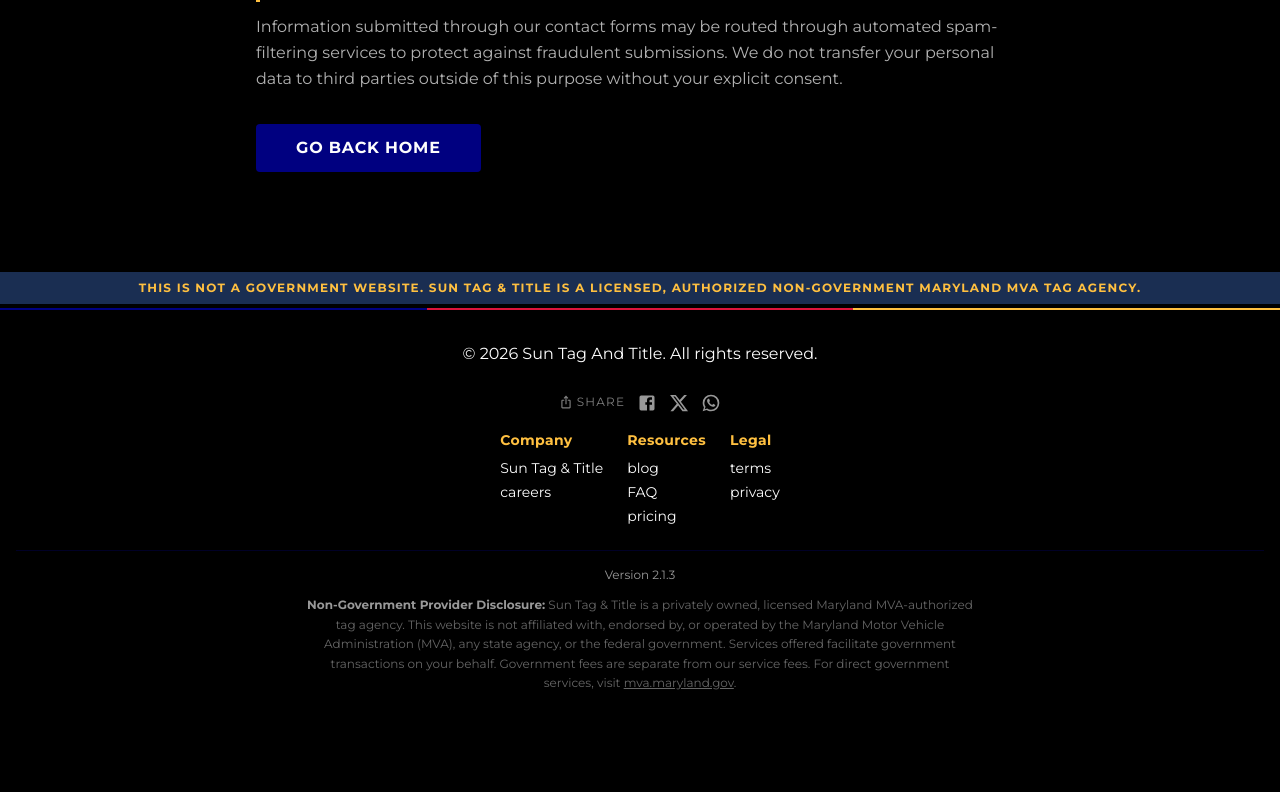
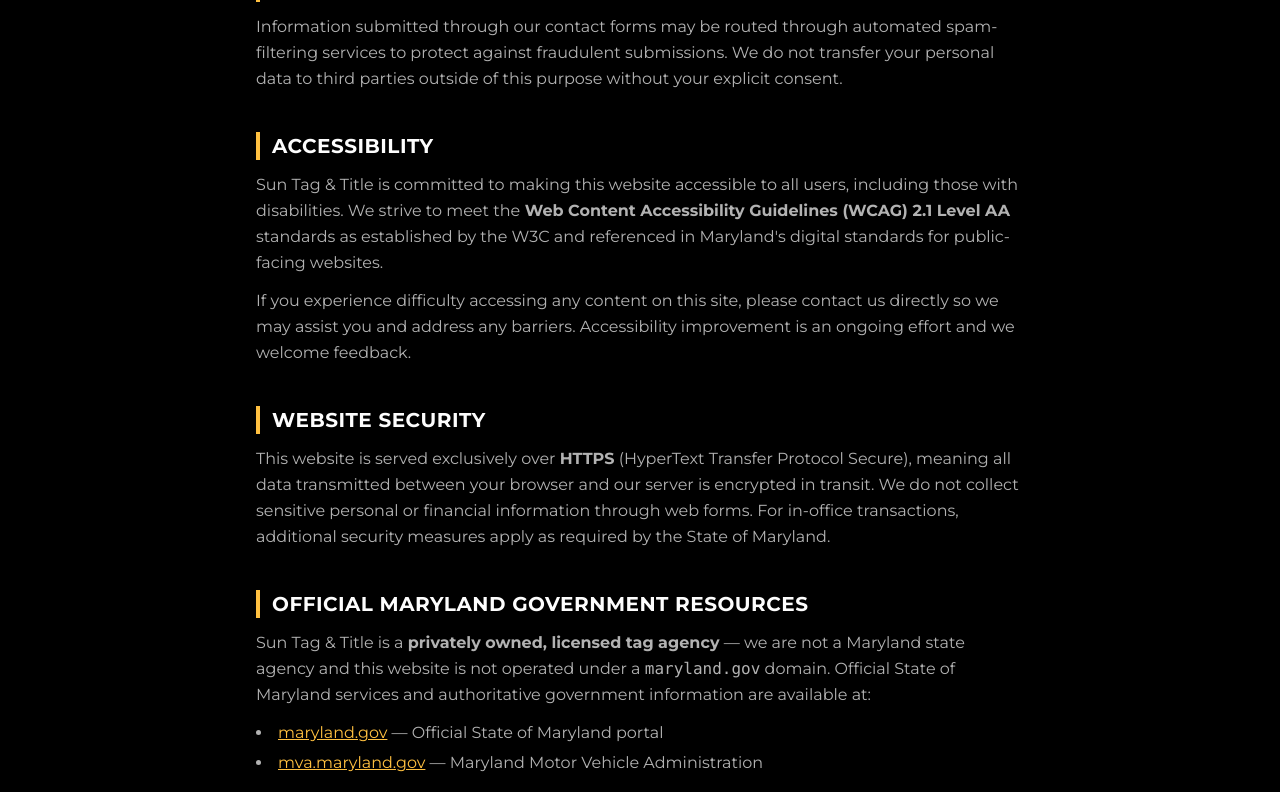
Before and after one commit to hoomanhajrian/suntag-title, a Next.js app: page /privacy in a window 1280 px wide. Shown: the part 2000-2792 px from the top of the page. Before the commit the page ends 2725 px from the top, so only its background shows below. Built offline with nearby package versions, Linux system fonts and the light colour scheme.

Commit message:
feat(privacy, terms): add Accessibility and Website Security sections to Privacy Policy and Terms of Service

```diff
--- a/app/privacy/page.tsx
+++ b/app/privacy/page.tsx
@@ -139,6 +139,81 @@
       </p>
     ),
   },
+  {
+    title: "Accessibility",
+    content: (
+      <>
+        <p>
+          Sun Tag &amp; Title is committed to making this website accessible to
+          all users, including those with disabilities. We strive to meet the
+          <strong> Web Content Accessibility Guidelines (WCAG) 2.1 Level AA</strong>{" "}
+          standards as established by the W3C and referenced in Maryland's
+          digital standards for public-facing websites.
+        </p>
+        <p className="mt-3">
+          If you experience difficulty accessing any content on this site, please
+          contact us directly so we may assist you and address any barriers.
+          Accessibility improvement is an ongoing effort and we welcome feedback.
+        </p>
+      </>
+    ),
+  },
+  {
+    title: "Website Security",
+    content: (
+      <p>
+        This website is served exclusively over <strong>HTTPS</strong> (HyperText
+        Transfer Protocol Secure), meaning all data transmitted between your
+        browser and our server is encrypted in transit. We do not collect
+        sensitive personal or financial information through web forms. For
+        in-office transactions, additional security measures apply as required
+        by the State of Maryland.
+      </p>
+    ),
+  },
+  {
+    title: "Official Maryland Government Resources",
+    content: (
+      <>
+        <p>
+          Sun Tag &amp; Title is a <strong>privately owned, licensed tag agency</strong>{" "}
+          — we are not a Maryland state agency and this website is not operated
+          under a <code>maryland.gov</code> domain. Official State of Maryland services
+          and authoritative government information are available at:
+        </p>
+        <ul className="mt-3 space-y-1 list-disc list-inside">
+          <li>
+            <a
+              href="https://maryland.gov"
+              target="_blank"
+              rel="noopener noreferrer"
+              className="text-gold-base underline hover:text-gold-glow"
+            >
+              maryland.gov
+            </a>{" "}
+            — Official State of Maryland portal
+          </li>
+          <li>
+            <a
+              href="https://mva.maryland.gov"
+              target="_blank"
+              rel="noopener noreferrer"
+              className="text-gold-base underline hover:text-gold-glow"
+            >
+              mva.maryland.gov
+            </a>{" "}
+            — Maryland Motor Vehicle Administration
+          </li>
+        </ul>
+        <p className="mt-3">
+          When in doubt about whether a website is an official government site,
+          look for a <code>.maryland.gov</code> or <code>.md.gov</code> domain.
+          Our site (<code>suntagandtitle.com</code>) is an authorized private
+          service provider — not a government website.
+        </p>
+      </>
+    ),
+  },
 ];
 
 export default function PrivacyPage() {
@@ -159,7 +234,7 @@
             <div className="h-1 w-8 bg-gold-base rounded-full" />
           </div>
           <p className="text-text-base/50 text-sm pt-2">
-            Last updated: April 12, 2026
+            Last updated: May 9, 2026
           </p>
         </div>
 
--- a/app/terms/page.tsx
+++ b/app/terms/page.tsx
@@ -32,10 +32,21 @@
         </p>
         <p>
           Our service fees are <strong>separate from and in addition to</strong> any government fees charged
-          by the Maryland MVA. For free direct government services, visit{" "}
+          by the Maryland MVA. For free direct government services, visit the official Maryland Motor Vehicle
+          Administration at{" "}
           <a href="https://mva.maryland.gov" target="_blank" rel="noopener noreferrer" className="text-gold-base underline hover:text-gold-light">
             mva.maryland.gov
+          </a>{" "}
+          or the State of Maryland portal at{" "}
+          <a href="https://maryland.gov" target="_blank" rel="noopener noreferrer" className="text-gold-base underline hover:text-gold-light">
+            maryland.gov
           </a>.
+        </p>
+        <p>
+          Official Maryland government websites operate under <strong>maryland.gov</strong> or{" "}
+          <strong>md.gov</strong> domains. Our website (<strong>suntagandtitle.com</strong>) is a
+          privately registered commercial domain and is not operated by, affiliated with, or
+          endorsed by the Maryland Department of Information Technology (DoIT) or any state agency.
         </p>
       </div>
     ),
@@ -325,6 +336,39 @@
       </p>
     ),
   },
+  {
+    number: "17",
+    title: "Accessibility Statement",
+    content: (
+      <>
+        <p>
+          Sun Tag &amp; Title is committed to ensuring this website is accessible
+          to all users, including individuals with disabilities. We aim to conform
+          with <strong>Web Content Accessibility Guidelines (WCAG) 2.1 Level AA</strong>,
+          in alignment with Maryland&apos;s digital experience standards for public-facing
+          websites.
+        </p>
+        <p className="mt-3">
+          If you encounter an accessibility barrier on this site, please contact us
+          so we can address it. This commitment reflects our dedication to serving
+          every member of our community.
+        </p>
+      </>
+    ),
+  },
+  {
+    number: "18",
+    title: "Website Security",
+    content: (
+      <p>
+        This website is operated exclusively over <strong>HTTPS</strong> to ensure
+        encrypted, secure communication between your browser and our servers. We
+        do not transmit sensitive personal or financial data through unsecured
+        web forms. In-office transactions are handled in accordance with applicable
+        Maryland state security and privacy requirements.
+      </p>
+    ),
+  },
 ];
 
 export default function TermsPage() {
@@ -345,7 +389,7 @@
             <div className="h-1 w-8 bg-gold-base rounded-full" />
           </div>
           <div className="text-text-base/50 text-sm pt-2 space-y-0.5">
-            <p>Effective Date: April 12, 2026</p>
+            <p>Effective Date: May 9, 2026</p>
             <p>Company: Sun Tag &amp; Title</p>
             <p>
               Website:{" "}
```
